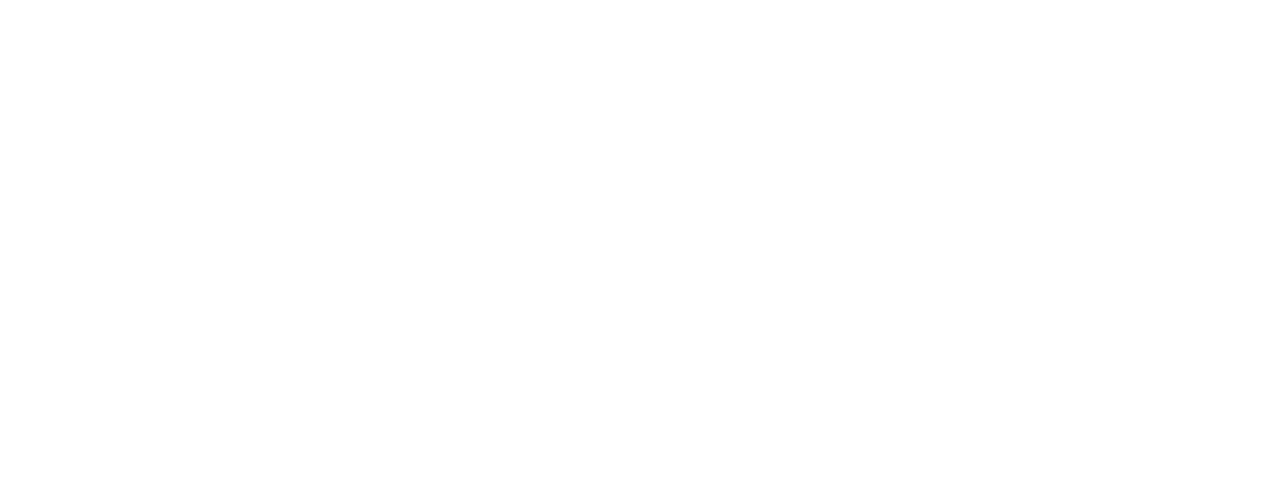
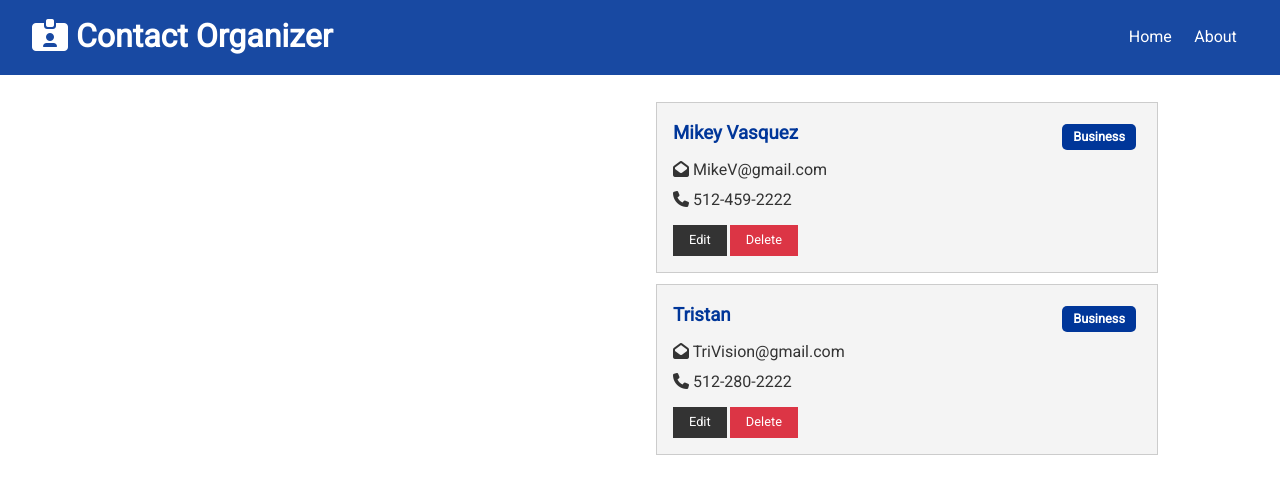
Before and after one commit to PabloJ22/React----ContactOrganizer, a React (Create React App) app in the folder client/: page / in a window 1280 px wide. Shown: the top 494 px of the page. Built offline with nearby package versions, Linux system fonts and the light colour scheme.

Commit message:
created Contact and ContactItem components. Hardcoded user contacts now appear in the UI Successfully.

```diff
--- /dev/null
+++ b/client/src/components/contacts/ContactItem.js
@@ -0,0 +1,42 @@
+import React from 'react';
+import PropTypes from 'prop-types';
+
+const ContactItem = ({contact}) => {
+  const {id, name, email, phone, type} = contact;
+
+
+  return(
+    <div className="card bg-light">
+      <h3 className="text-primary text-left">
+        {name}{' '}<span
+        style={{float:'right'}}
+        className = {
+          'badge ' +
+          (type === 'professional' ? 'badge-success': 'badge-primary')
+        }
+        >
+        {type.charAt(0).toUpperCase() + type.slice(1)}
+        </span>
+      </h3>
+      <ul className='list'>
+      {email && (<li>
+        <i className='fas fa-envelope-open'></i> {email}
+        </li> )}
+      {phone && (<li>
+        <i className='fas fa-phone'></i> {phone}
+        </li> )}
+      </ul>
+      <p>
+         <button className='btn btn-dark btn-sm'>Edit</button>
+         <button className='btn btn-danger btn-sm'>Delete</button>
+      </p>
+
+    </div>
+  );
+};
+
+ContactItem.propTypes = {
+  contact: PropTypes.object.isRequired
+};
+
+export default ContactItem;
--- /dev/null
+++ b/client/src/components/contacts/Contacts.js
@@ -0,0 +1,22 @@
+import React, {Fragment, useContext} from 'react';
+import ContactItem from './ContactItem';
+import ContactContext from '../../context/contact/contactContext';
+
+const Contacts = () => {
+
+  const contactContext = useContext(ContactContext);
+
+  const {contacts} = contactContext;
+
+  return(
+    <Fragment>
+      {contacts.map(contact => (
+          <ContactItem key={contact.id} contact={contact} />
+        ))}
+    </Fragment>
+  )
+}
+
+
+
+export default Contacts;
--- a/client/src/components/pages/Home.js
+++ b/client/src/components/pages/Home.js
@@ -1,18 +1,15 @@
 import React from 'react';
+import Contacts from '../contacts/Contacts';
 
-
-
-const Home = ({title, icon}) => {
+const Home = () => {
   return(
-    <div>
-    <h1>
-     Home
-    </h1>
-
+    <div className="grid-2">
+      <div>{/*ContactForm */}</div>
+      <div>
+        <Contacts />
+      </div>
     </div>
   )
 }
 
-
-
 export default Home;
--- a/client/src/context/contact/ContactState.js
+++ b/client/src/context/contact/ContactState.js
@@ -55,7 +55,7 @@
       value={{
         contacts: state.contacts
       }}>
-        {props.cildren}
+        {props.children}
       </ContactContext.Provider>
     )
 
```
